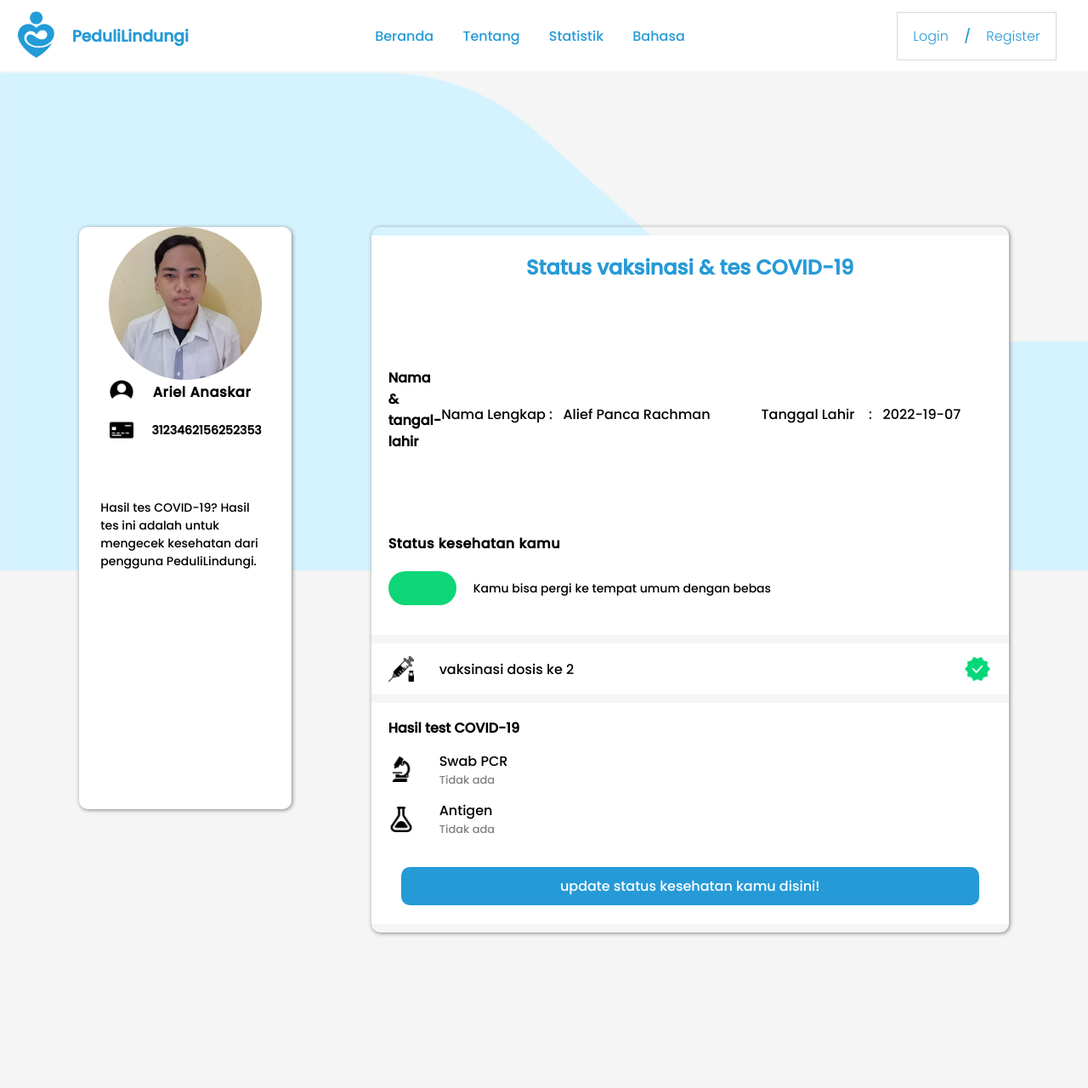
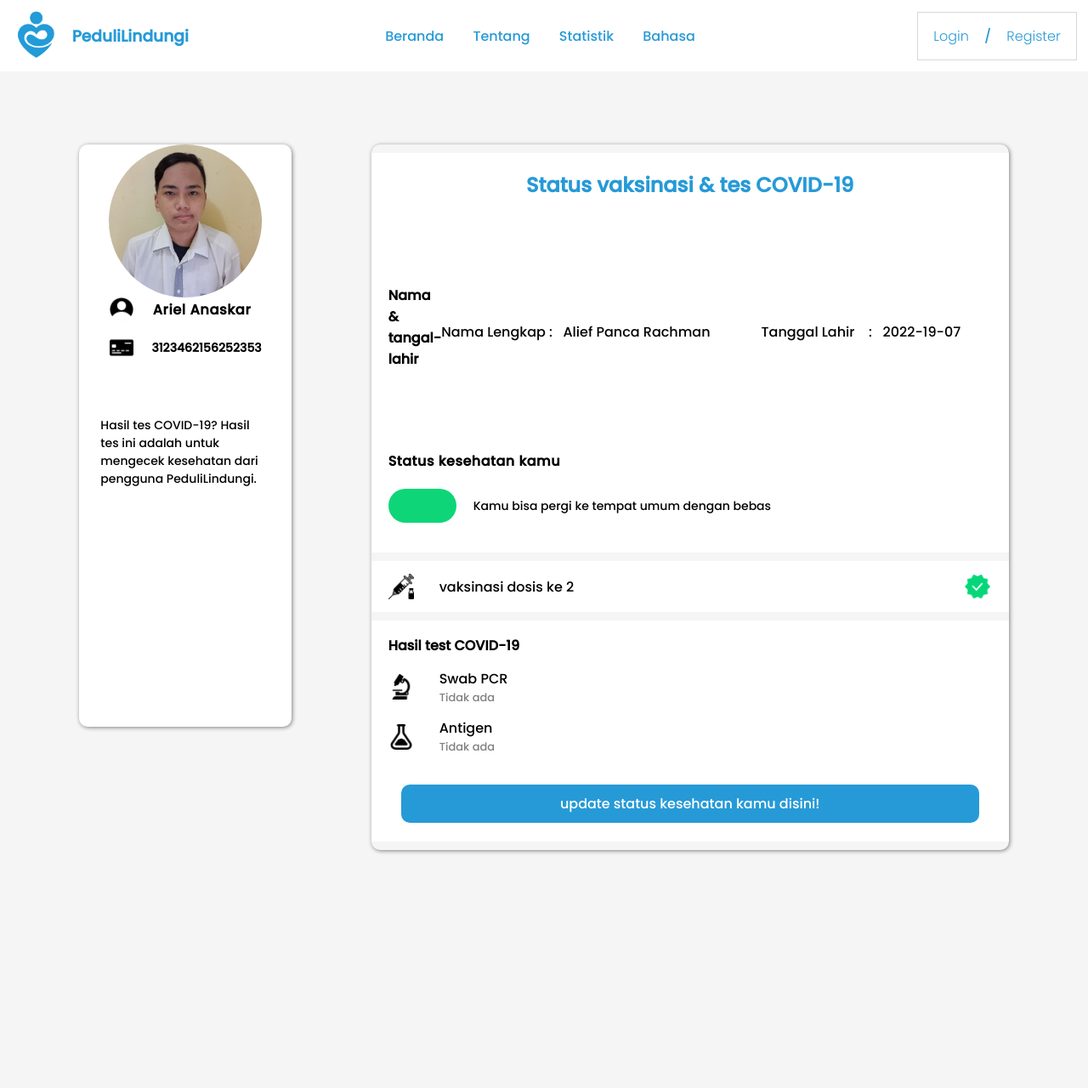
Before and after one commit to Arielanaskar/app_peduli_lindungi, a PHP site: page /tescovid2.php in a window 1280 px wide. Shown: the whole page at 85% size. Run offline with PHP 8.4, Linux system fonts and the light colour scheme.

Commit message:
modifed tescovid.php

```diff
--- a/CSS/tescovid.css
+++ b/CSS/tescovid.css
@@ -31,8 +31,8 @@
     background-color: #f5f5f5fb;
     background-repeat: no-repeat;
     /* background-size: cover; */
-    background-image: url(../img/gradient5.png);
-    background-position-y: 85px;
+    /* background-image: url(../img/gradient5.png); */
+    /* background-position-y: 85px; */
     /* background-position-x: 20px; */
     /* border-image-width: 500px; */
 }
@@ -59,11 +59,7 @@
     background-repeat: no-repeat;
     background-position: top; */
     /* border: 1px solid purple; */
-}
-
-.bg-container {
-    /* grid-area: 'bg-container'; */
-    border: 1px solid red;
+    margin-top: 170px;
 }
 
 .bg-container img {
@@ -72,13 +68,16 @@
 }
 
 .navbar {
+    width: 100%;
     height: max-content;
     color: #269AD7;
     background-color: #ffffff;
     padding: 12px;
     display: flex;
+    position: fixed;
     justify-content: space-between;
     align-items: center;
+    /* border: 1px solid blue; */
 }
 
 .logo {
```
Also changed, not shown: tescovid.php (+19 -1 lines).
